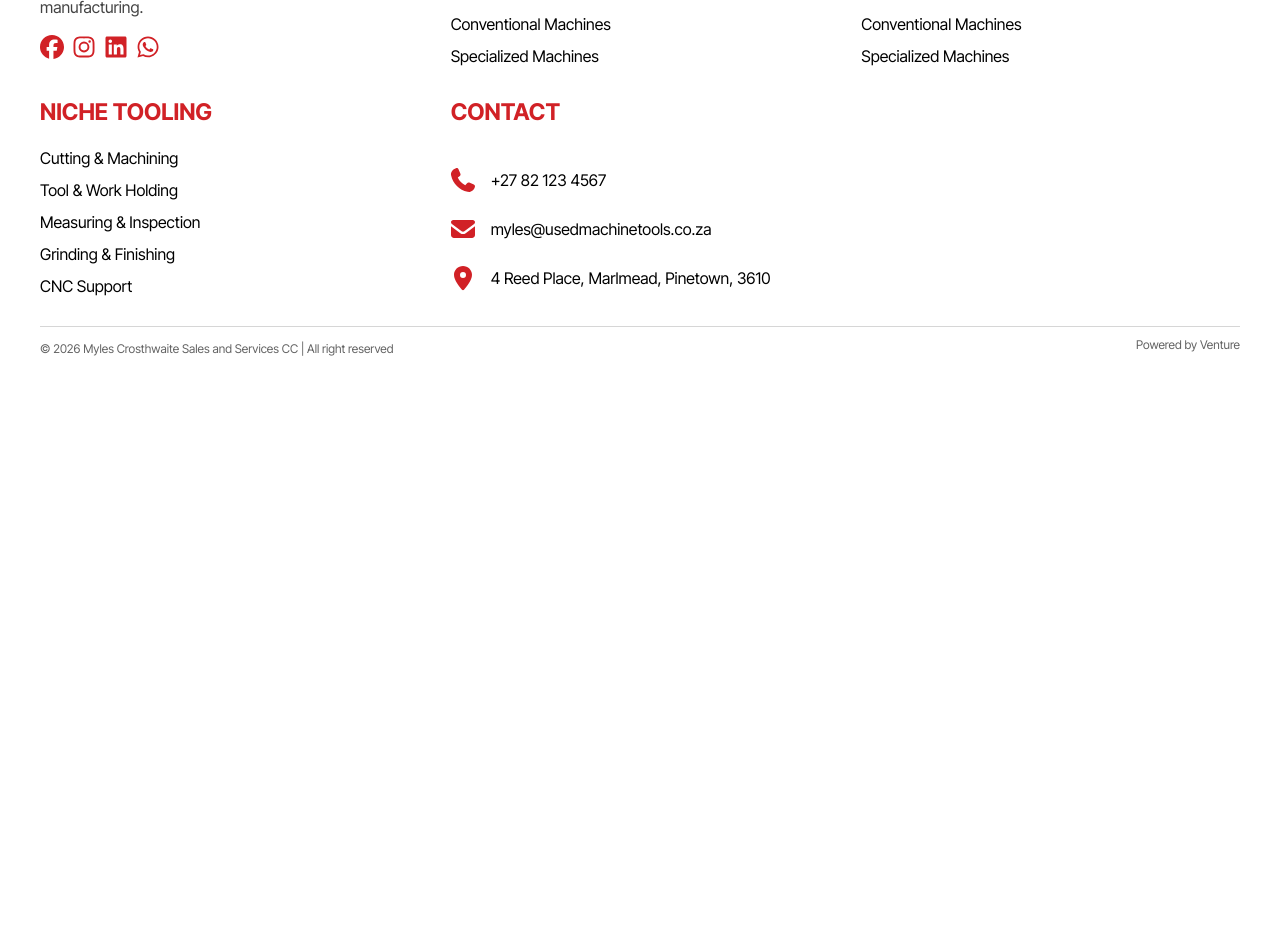
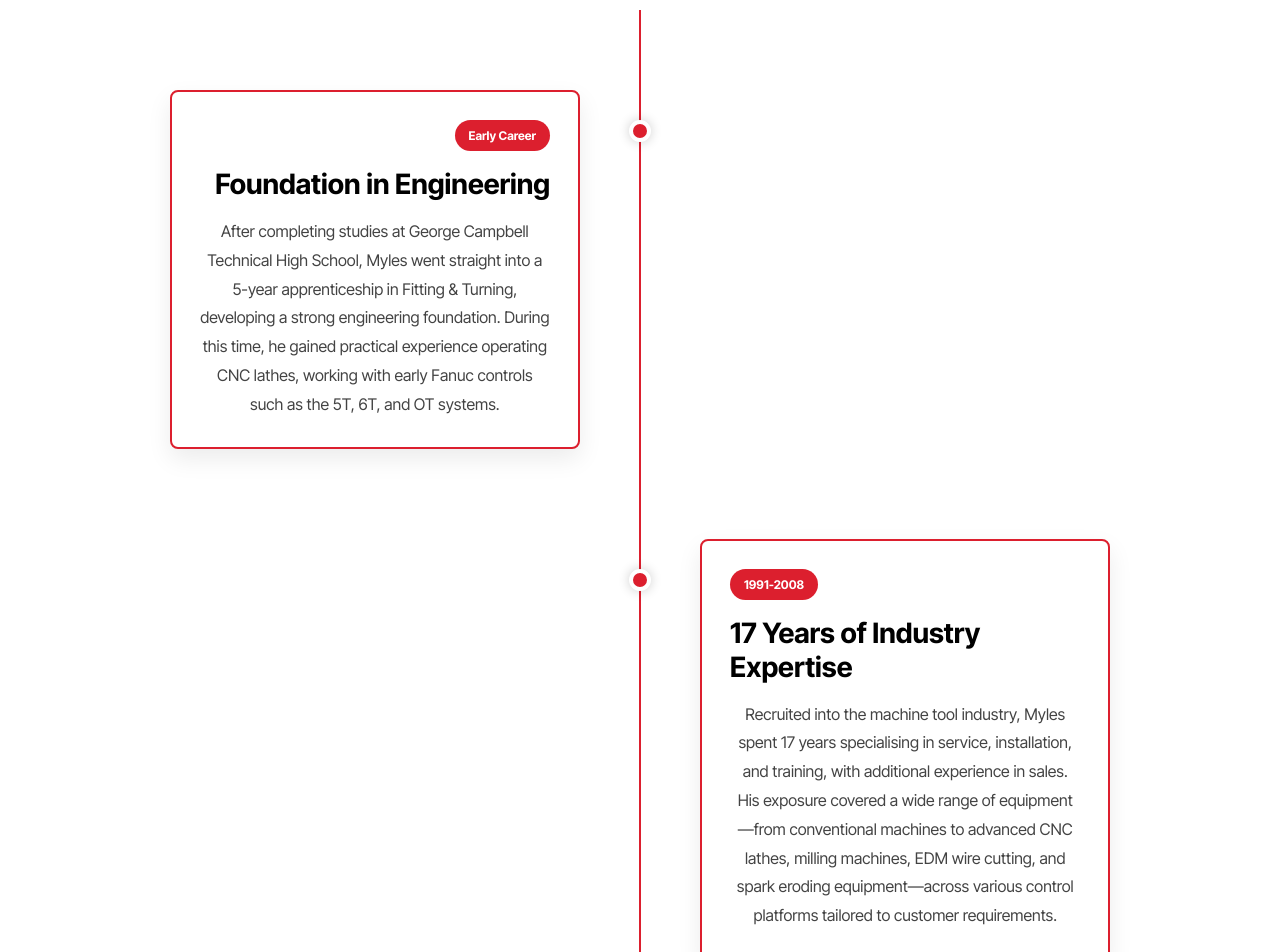
Before and after one commit to JFKleyn/MCSS, a React (Vite) app: page /MCSS/about in a window 1280 px wide. Shown: the part 460-1412 px from the top of the page. Before the commit the page ends 827 px from the top, so only its background shows below. Built offline with nearby package versions, Linux system fonts and the light colour scheme.

Commit message:
Created and completed the ourStory section of the about page

```diff
--- /dev/null
+++ b/src/components/Timeline.css
@@ -0,0 +1,151 @@
+.timeline-section {
+  position: relative;
+  padding: 60px 20px 60px 42px;
+}
+
+/* Background Line */
+
+.timeline-line-bg {
+  position: absolute;
+  top: 0;
+  bottom: 0;
+  left: 22px;
+  width: 2px;
+  background-color: #e4e4e4;
+}
+
+/* Animated Line */
+
+.timeline-line-active {
+  position: absolute;
+  top: 0;
+  left: 22px;
+  width: 2px;
+  background-color: #dc1f2e;
+  transition: height 0.1s linear;
+}
+
+/* Timeline Item */
+
+.timeline-item {
+  position: relative;
+  margin-bottom: 70px;
+
+  opacity: 0;
+  transform: translateX(40px);
+
+  transition: all 0.7s ease;
+}
+
+.timeline-item.show {
+  opacity: 1;
+  transform: translateX(0);
+}
+
+/* Dot */
+
+.timeline-dot {
+  position: absolute;
+
+  top: 30px;
+  left: -31px;
+
+  width: 22px;
+  height: 22px;
+
+  background-color: #dc1f2e;
+
+  border-radius: 50%;
+
+  border: 4px solid white;
+
+  box-shadow: 0 0 12px rgba(0, 0, 0, 0.2);
+
+  z-index: 5;
+}
+
+/* Card */
+
+.timeline-card {
+  background-color: white;
+
+  padding: 28px;
+
+  border: 2px solid #dc1f2e;
+
+  border-radius: 8px;
+
+  box-shadow: 0 10px 25px rgba(0, 0, 0, 0.08);
+}
+
+.timeline-card span {
+  display: inline-block;
+
+  padding: 8px 14px;
+
+  background-color: #dc1f2e;
+
+  color: white;
+
+  font-size: 12px;
+  font-weight: 700;
+
+  border-radius: 20px;
+
+  margin-bottom: 16px;
+}
+
+.timeline-card h3 {
+  margin-bottom: 16px;
+
+  font-size: 28px;
+  font-weight: 700;
+}
+
+.timeline-card p {
+  line-height: 1.8;
+}
+
+/* ========================= */
+/* Desktop */
+/* ========================= */
+
+@media (min-width: 768px) {
+  .timeline-section {
+    padding: 80px 8%;
+  }
+
+  .timeline-line-bg,
+  .timeline-line-active {
+    left: 50%;
+    transform: translateX(-50%);
+  }
+
+  .timeline-item {
+    width: 50%;
+    margin-bottom: 90px;
+  }
+
+  .timeline-item.left {
+    left: 0;
+
+    padding-right: 60px;
+
+    text-align: right;
+  }
+
+  .timeline-item.right {
+    left: 50%;
+
+    padding-left: 60px;
+  }
+
+  .timeline-item.left .timeline-dot {
+    left: auto;
+    right: -11px;
+  }
+
+  .timeline-item.right .timeline-dot {
+    left: -11px;
+  }
+}
--- /dev/null
+++ b/src/components/Timeline.jsx
@@ -0,0 +1,131 @@
+import { useEffect, useRef, useState } from "react";
+import "./Timeline.css";
+
+export function Timeline() {
+  const timelineRef = useRef(null);
+  const [lineHeight, setLineHeight] = useState(0);
+
+  useEffect(() => {
+    const handleScroll = () => {
+      const timeline = timelineRef.current;
+
+      if (!timeline) return;
+
+      const rect = timeline.getBoundingClientRect();
+      const timelineHeight = timeline.offsetHeight;
+      const viewportCenter = window.innerHeight * 0.5;
+
+      const progress = viewportCenter - rect.top;
+
+      const newHeight = Math.max(
+        0,
+        Math.min(progress, timelineHeight)
+      );
+
+      setLineHeight(newHeight);
+    };
+
+    handleScroll();
+
+    window.addEventListener("scroll", handleScroll);
+
+    return () => {
+      window.removeEventListener("scroll", handleScroll);
+    };
+  }, []);
+
+  useEffect(() => {
+  const items = document.querySelectorAll(".timeline-item");
+
+  const isMobile = window.innerWidth < 768;
+
+  const observerOptions = isMobile
+    ? {
+        threshold: 0.25,
+        rootMargin: "0px 0px -200px 0px",
+      }
+    : {
+        threshold: 0.35,
+        rootMargin: "0px 0px -430px 0px",
+      };
+
+  const observer = new IntersectionObserver((entries) => {
+    entries.forEach((entry) => {
+      if (entry.isIntersecting) {
+        entry.target.classList.add("show");
+      }
+    });
+  }, observerOptions);
+
+  items.forEach((item) => observer.observe(item));
+
+  return () => observer.disconnect();
+}, []);
+
+  return (
+    <section className="timeline-section" ref={timelineRef}>
+      <div className="timeline-line-bg"></div>
+
+      <div
+        className="timeline-line-active"
+        style={{ height: `${lineHeight}px` }}
+      ></div>
+
+      <div className="timeline-item left">
+        <div className="timeline-dot"></div>
+
+        <div className="timeline-card">
+          <span>Early Career</span>
+
+          <h3>Foundation in Engineering</h3>
+
+          <p>
+            After completing studies at George Campbell Technical High School, Myles went straight into a 5-year apprenticeship in Fitting & Turning, developing a strong engineering foundation. During this time, he gained practical experience operating CNC lathes, working with early Fanuc controls such as the 5T, 6T, and OT systems.
+          </p>
+        </div>
+      </div>
+
+      <div className="timeline-item right">
+        <div className="timeline-dot"></div>
+
+        <div className="timeline-card">
+          <span>1991-2008</span>
+
+          <h3>17 Years of Industry Expertise</h3>
+
+          <p>
+            Recruited into the machine tool industry, Myles spent 17 years specialising in service, installation, and training, with additional experience in sales. His exposure covered a wide range of equipment—from conventional machines to advanced CNC lathes, milling machines, EDM wire cutting, and spark eroding equipment—across various control platforms tailored to customer requirements.
+          </p>
+        </div>
+      </div>
+
+      <div className="timeline-item left">
+        <div className="timeline-dot"></div>
+
+        <div className="timeline-card">
+          <span>2008</span>
+
+          <h3>Founded Myles Crosthwaite Sales and Services</h3>
+
+          <p>
+            Through years of working closely with customers and understanding their operational challenges, Myles identified an opportunity to offer a more dedicated, service-driven approach. This vision led to the creation of Myles Crosthwaite Sales and Services.
+          </p>
+        </div>
+      </div>
+
+      <div className="timeline-item right">
+        <div className="timeline-dot"></div>
+
+        <div className="timeline-card">
+          <span>Today</span>
+
+          <h3>Trusted Industry Leader</h3>
+
+          <p>
+            The company stands on that same foundation: practical expertise, trusted service, and a commitment to delivering the right solution for every customer. Continuing to serve industries across South Africa with dedication and excellence.
+          </p>
+        </div>
+      </div>
+    </section>
+  );
+}
--- a/src/pages/about/AboutPage.jsx
+++ b/src/pages/about/AboutPage.jsx
@@ -1,12 +1,13 @@
 import { Footer } from "../../components/Footer";
+import { AboutHero } from "./AboutHero";
+import { OurStory } from "./OurStory";
 import "./AboutPage.css";
-import { AboutHero } from "./AboutHero";
 
 export function AboutPage() {
   return (
     <>
       <AboutHero />
-
+      <OurStory />
       <Footer />
     </>
   );
--- /dev/null
+++ b/src/pages/about/OurStory.css
@@ -0,0 +1,26 @@
+.our-story-section{
+  padding: 40px 20px;
+  display: flex;
+  flex-direction: column;
+  gap: 24px;
+}
+
+.team-photo{
+  width: 100%;
+  max-width: 1000px;
+  margin: 0 auto;
+}
+
+.team-photo-container{
+  display: flex;
+  justify-content: center;
+}
+
+
+@media (min-width: 1024px){
+  .our-story-section{
+    padding: 60px 80px;
+  }
+
+
+}
--- /dev/null
+++ b/src/pages/about/OurStory.jsx
@@ -0,0 +1,18 @@
+import { Timeline } from "../../components/Timeline";
+import teamPhoto from "../../assets/TeamPhoto.png"
+import "./OurStory.css";
+
+export function OurStory(){
+  return(
+    <div className="our-story-section">
+      <div className="section-header">
+          <h2>Our Story</h2>
+          <p>Built on a foundation of hands-on experience, technical expertise, and a deep understanding of the machine tool industry</p>
+        </div>
+      <Timeline />
+      <div className="team-photo-container">
+        <img src={teamPhoto} alt="TeamPhoto" className="team-photo" />
+      </div>
+    </div>
+  )
+}
```
Also changed, not shown: 1 other file (tests, documents, lock files or other folders).
